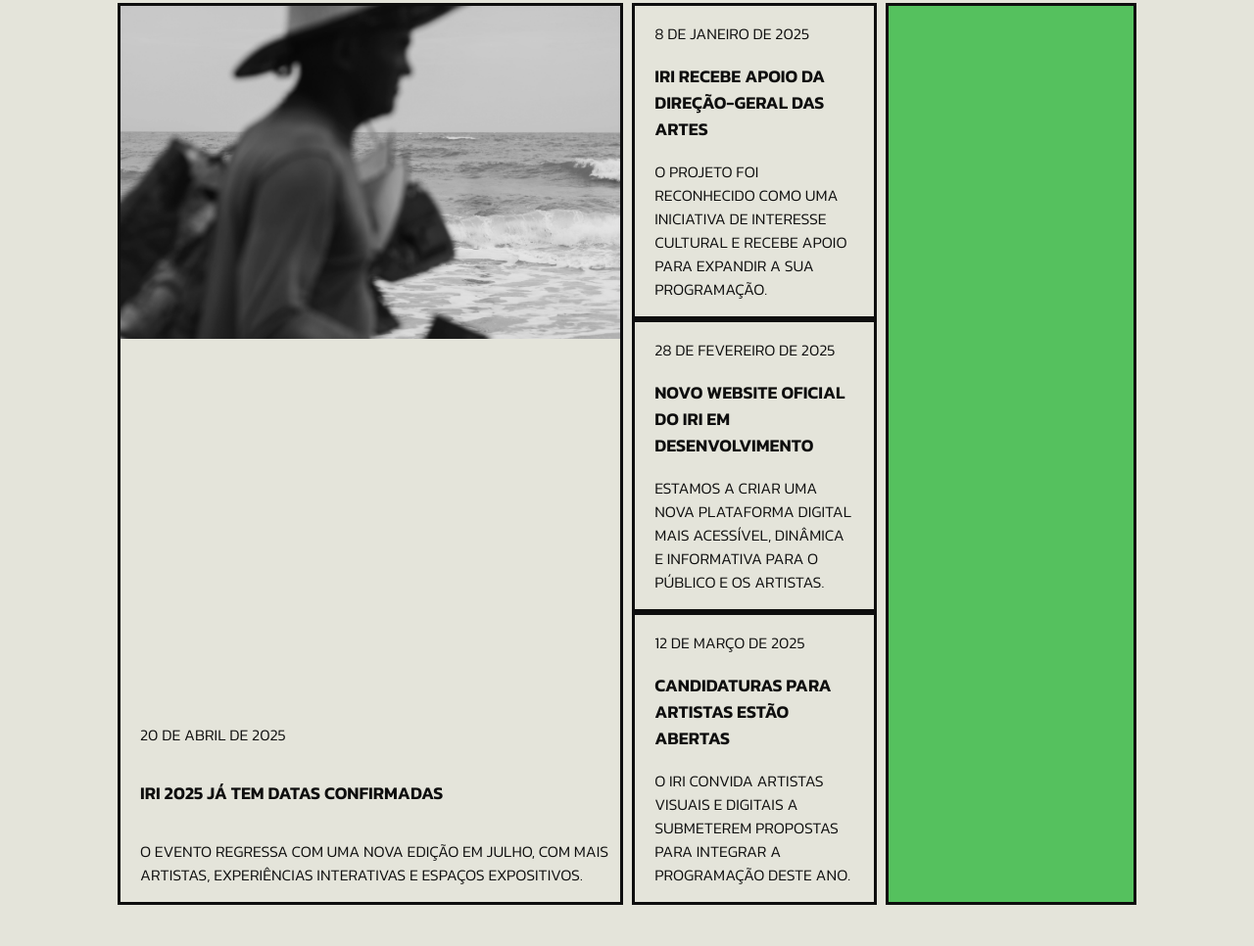
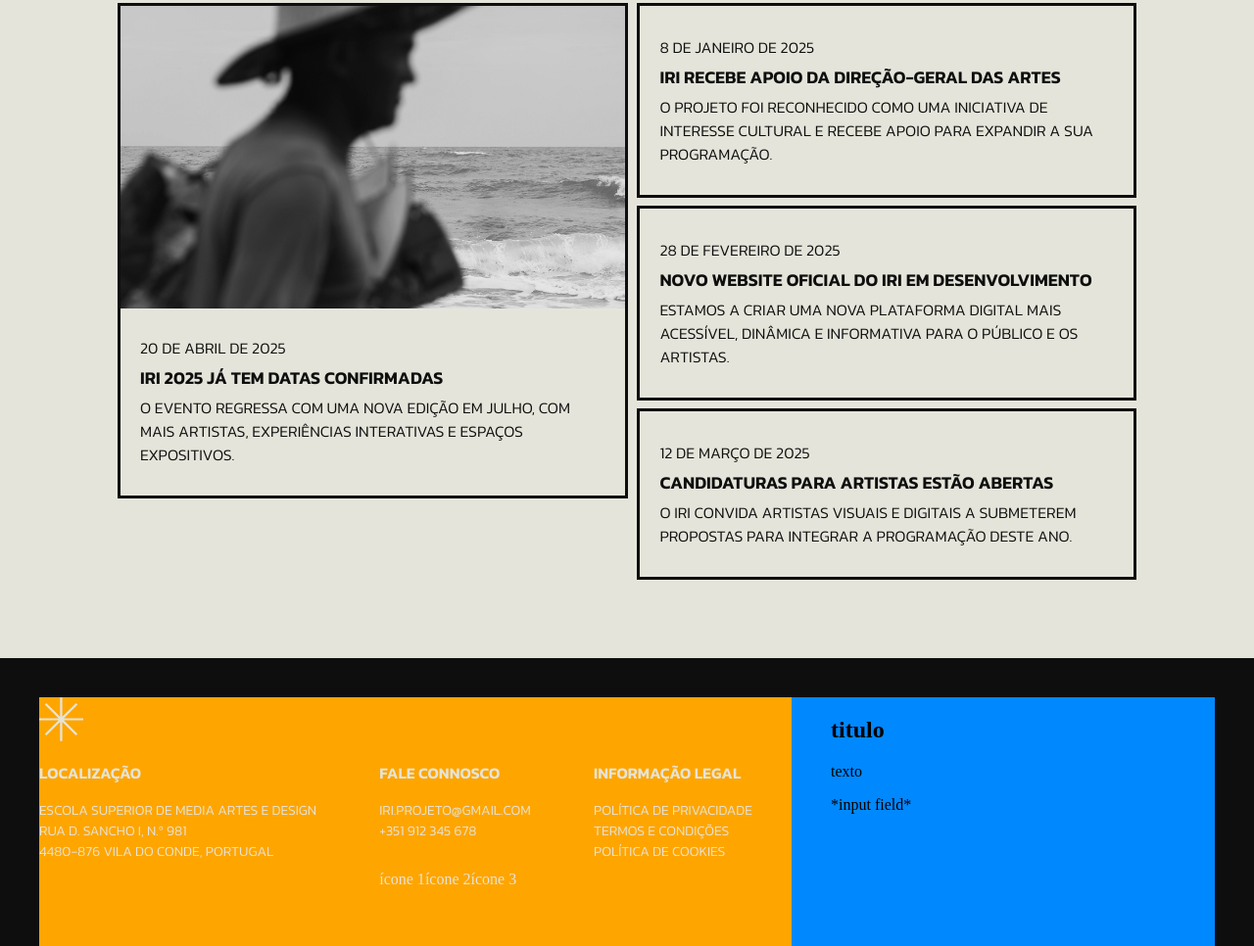
Before and after one commit to iri-esmad-epjr/imagens-real-imaginado, a plain HTML site: page sobreiri.html in a window 1280 px wide. Shown: the part 2734-3700 px from the top of the page at 98% size. Drawn offline with Linux system fonts and the light colour scheme; a web font is replaced by a local one.

Commit message:
alterações na secção "últimas notícias"

```diff
--- a/css/mainstyles.css
+++ b/css/mainstyles.css
@@ -84,6 +84,13 @@
     text-transform: uppercase;
 }
 
+.titulo5{
+    color: #E4E4DA;
+    font-family: "Kanit_Semibold";
+    font-size: 16px;
+    text-transform: uppercase;
+}
+
 .txt-1 {
     color: #0E0E0E;
     text-align: left;
@@ -104,6 +111,13 @@
     font-family: "Kanit_Light";
     text-transform: uppercase;
     font-size: 16px;
+}
+
+.txt-3 {
+    color: #E4E4DA;
+    font-family: "Kanit_Light";
+    text-transform: uppercase;
+    font-size: 14px;
 }
 
 /* MENU */
@@ -236,6 +250,7 @@ td {
     border-top: 1px solid black;
     border-bottom: 1px solid black;
     padding: 15px 0;
+
 }
 
 /* EDICOES ANTERIORES */
@@ -341,7 +356,7 @@ td {
     background-color: #E4E4DA;
     padding: 80px 120px;
     flex-shrink: 0;
-    display: flexbox;
+    display: block;
 }
 
 .ntc-header{
@@ -392,11 +407,9 @@ td {
 
 .ntc-section{
     display: flex;
-    flex-direction: row;
     justify-content: space-between;
     flex-shrink: 0;
     margin: 0px;
-    height: auto;
 }
 
 .bdr-ntc{
@@ -410,43 +423,35 @@ td {
     background-color: #E4E4DA;
     display: flex;
     flex-direction: column;
-    justify-content: space-between;
-    width: 49%;
-    height: auto;
+    width: 49.5%;
+    height: 0%;
     flex-shrink: 0;
 }
 
 .ntc-info{
-    padding-left: 20px;
+    background-color: #E4E4DA;
+    padding: 10px 20px 25px 20px;
     display: flex;
     flex-direction: column;
-    justify-content: center;
+    margin-top: 18px;
 }
 
-.img-ntc{
-    height: auto;
+.pdt{
+    margin: 0;
+    padding-bottom: 5px;
 }
 
 .ntc-2{
-    width: 24%;
+    width: 49%;
     display: flex;
     flex-direction: column;
-    height: auto;
+    justify-content: space-between;
     flex-shrink: 0;
-    gap: 2%;
+    gap: 8px;
 }
 
 .ntc-centro{
-    padding-left: 20px;
-    padding-right: 20px;
-}
-
-.ntc-3{
-    background-color: #55c15e;
-    display: flex;
-    width: 24%;
-    flex-shrink: 0;
-    height: auto;
+    padding: 30px 20px 25px 20px;
 }
 
 /* FOOTER */
@@ -462,14 +467,15 @@ td {
 .ftr-info{
     background-color: orange;
     width: 65%;
+    display: flex;
+    flex-direction: column;
+    padding-right: 40px;
 }
 
-.ftr-infos{
+.ftr-dt{
     color: #E4E4DA;
-    width: 65%;
     display: flex;
     flex-direction: row;
-    display: flex;
     justify-content: space-between;
 }
 
@@ -478,11 +484,22 @@ td {
     color: #E4E4DA;
 }
 
+.ftr-icn{
+    display: flex;
+    flex-direction: row;
+}
+
+.ftr-centro{
+
+}
+
 .inf-legal{
-
+    display: flex;
+    flex-direction: column;
 }
 
 .ftr-newsletter{
     background-color: rgb(0, 136, 255);
     width: 35%;
+    padding-left: 40px;
 }
--- a/sobreiri.html
+++ b/sobreiri.html
@@ -25,7 +25,6 @@
     </header>
 
     <!-- SECÇÃO 1 - SOBRE O IRI -->
-    <!-- LADO ESQUERDO -->
     <div class="sobreoiri">
         <div class="imgs-sobreoiri imgs-overlay1">
             <img src="media/imagens/g2_pb_posteluz_cor.jpg" alt="Imagem 1 | Sobre o IRI" width="100%">
@@ -149,51 +148,49 @@
         </div>
         <div class="ntc-section">
             <div class="ntc-1 bdr-ntc">
-                <div class="img-ntc-1"><img src="/media/imagens/g2_pb_homemchapeu.jpg" alt="Homem com Chapéu" width="100%"></div>
+                <img src="/media/imagens/g2_pb_homemchapeu2.png" alt="Homem com Chapéu" width="100%">
                 <div class="ntc-info">
-                    <p class="txt-2">20 de abril de 2025</p>
-                    <h3 class="titulo4">IRI 2025 já tem datas confirmadas</h3>
-                    <p class="txt-2">O evento regressa com uma nova edição em julho, com mais artistas, experiências interativas e espaços expositivos.</p>
+                    <p class="txt-2 pdt">20 de abril de 2025</p>
+                    <h3 class="titulo4 pdt">IRI 2025 já tem datas confirmadas</h3>
+                    <p class="txt-2 pdt">O evento regressa com uma nova edição em julho, com mais artistas, experiências interativas e espaços expositivos.</p>
                 </div>
             </div>
             <div class="ntc-2">
                 <div class="ntc-centro bdr-ntc">
-                <p class="txt-2">8 de janeiro de 2025</p>
-                <h3 class="titulo4">IRI recebe apoio da Direção-Geral das Artes</h3>
-                <p class="txt-2">O projeto foi reconhecido como uma iniciativa de interesse cultural e recebe apoio para expandir a sua programação.</p>
+                    <p class="txt-2 pdt">8 de janeiro de 2025</p>
+                    <h3 class="titulo4 pdt">IRI recebe apoio da Direção-Geral das Artes</h3>
+                    <p class="txt-2 pdt">O projeto foi reconhecido como uma iniciativa de interesse cultural e recebe apoio para expandir a sua programação.</p>
                 </div>
                 <div class="ntc-centro bdr-ntc">
-                <p class="txt-2">28 de fevereiro de 2025</p>
-                <h3 class="titulo4">Novo website oficial do IRI em desenvolvimento</h3>
-                <p class="txt-2">Estamos a criar uma nova plataforma digital mais acessível, dinâmica e informativa para o público e os artistas.</p>
+                    <p class="txt-2 pdt">28 de fevereiro de 2025</p>
+                    <h3 class="titulo4 pdt">Novo website oficial do IRI em desenvolvimento</h3>
+                    <p class="txt-2 pdt">Estamos a criar uma nova plataforma digital mais acessível, dinâmica e informativa para o público e os artistas.</p>
                 </div>
                 <div class="ntc-centro bdr-ntc">
-                <p class="txt-2">12 de março de 2025</p>
-                <h3 class="titulo4">Candidaturas para artistas estão abertas</h3>
-                <p class="txt-2">O IRI convida artistas visuais e digitais a submeterem propostas para integrar a programação deste ano.</p>
+                    <p class="txt-2 pdt">12 de março de 2025</p>
+                    <h3 class="titulo4 pdt">Candidaturas para artistas estão abertas</h3>
+                    <p class="txt-2 pdt">O IRI convida artistas visuais e digitais a submeterem propostas para integrar a programação deste ano.</p>
                 </div>
             </div>
-        <div class="ntc-3 bdr-ntc"></div>
         </div>
-
     </div>
 
     <!-- FOOTER -->
         <div class="footer">
             <div class="ftr-info">
-                <img src="media/icones/svg/white/icn_logo_w.svg" alt="Logo Imagens do Real Imaginado" width="45px" height="45px">
-                <div class="ftr-infos">
-                    <div class="ftr-txt">
-                        <h3>Localização</h3>
-                        <p>
+                <div><img src="media/icones/svg/white/icn_logo_w.svg" alt="Logo Imagens do Real Imaginado" width="45px" height="45px"></div>
+                <div class="ftr-dt">
+                    <div class="local">
+                        <h3 class="titulo5">Localização</h3>
+                        <p class="txt-3">
                             Escola Superior de Media Artes e Design <br>
                             Rua D. Sancho I, n.º 981 <br>
                             4480-876 Vila do Conde, Portugal
                         </p>
                     </div>
-                    <div class="ftr-txt">
-                        <h3>Fale Connosco</h3>
-                        <p>
+                    <div class="contato">
+                        <h3 class="titulo5">Fale Connosco</h3>
+                        <p class="txt-3">
                             iri.projeto@gmail.com <br>
                             +351 912 345 678 <br>
                         </p>
@@ -204,12 +201,14 @@
                         </div>
                     </div>
                     <div class="inf-legal">
-                        <h3>Informação Legal</h3>
-                        <a href="#politica_privacidade" class="ftr-txt">Política de Privacidade</a>
-                        <a href="#termos_condicoes" class="ftr-txt">Termos e Condições</a>
-                        <a href="#politica_cookies" class="ftr-txt">Política de Cookies</a>
+                        <h3 class="titulo5">Informação Legal</h3>
+                        <a href="#politica_privacidade" class="ftr-txt txt-3" >Política de Privacidade</a>
+                        <a href="#termos_condicoes" class="ftr-txt txt-3">Termos e Condições</a>
+                        <a href="#politica_cookies" class="ftr-txt txt-3">Política de Cookies</a>
                     </div>
                 </div>
+
+
             </div>
             <div class="ftr-newsletter">
                 <h2>titulo</h2>
```
Also changed, not shown: media/imagens/g2_pb_homemchapeu2.png (added), media/imagens/g2_pb_senhora2.png (added). Lines whose indentation alone changed are shown as unchanged.
